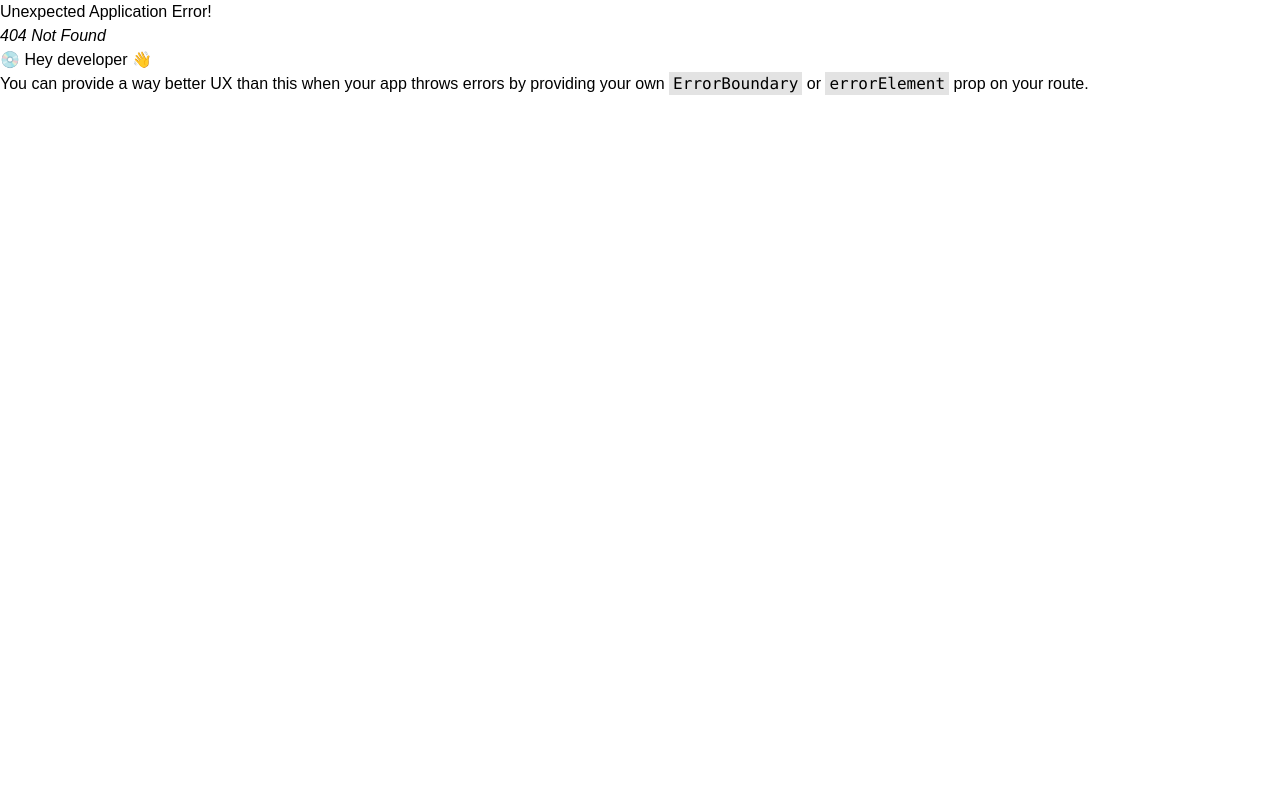
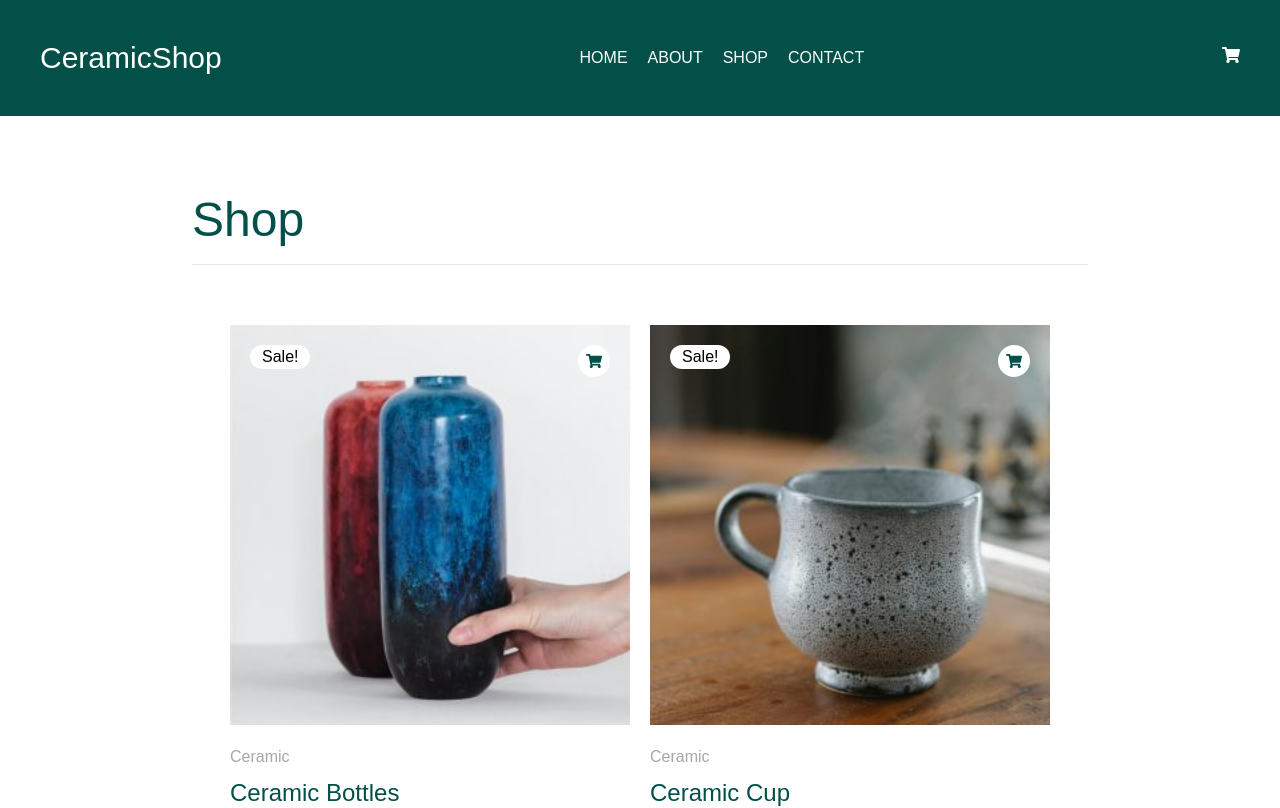
Before and after one commit to omergehad405/CeramicShop, a React (Vite) app: page /CeramicShop/shop in a window 1280 px wide. Before the commit this address had no page. Shown: the top 808 px of the page. Built offline with nearby package versions, Linux system fonts and the light colour scheme.

Commit message:
modifed roots

```diff
--- a/src/component/Cart.jsx
+++ b/src/component/Cart.jsx
@@ -29,7 +29,7 @@ function Cart() {
 
             <button className="mt-10">
               <Link
-                to="/shop"
+                to="/CeramicShop/shop"
                 className=" hover:text-white hover:bg-main transtition-text duration-500 text-center py-3 text-main border border-main my-2 font-bold uppercase tracking-widest px-10"
               >
                 Back To shop
--- a/src/component/CheckOut.jsx
+++ b/src/component/CheckOut.jsx
@@ -73,7 +73,7 @@ function CheckOut() {
 
             <button className="mt-10">
               <Link
-                to="/shop"
+                to="/CeramicShop/shop"
                 className=" hover:text-white hover:bg-main transtition-text duration-500 text-center py-3 text-main border border-main my-2 font-bold uppercase tracking-widest px-10"
               >
                 Back To shop
--- a/src/component/Footer.jsx
+++ b/src/component/Footer.jsx
@@ -25,7 +25,7 @@ function Footer() {
               </Link>
             </li>
             <li>
-              <Link className="text-main" to="/shop">
+              <Link className="text-main" to="/CeramicShop/shop">
                 Shop
               </Link>
             </li>
--- a/src/component/Header.jsx
+++ b/src/component/Header.jsx
@@ -11,8 +11,8 @@ function Header() {
   const [showCart, setShowCart] = useState(false);
   const { cart, removeProduct, increaseQuantity, decreaseQuantity } =
     useContext(ProductsContext);
-  const isCartPage = window.location.pathname === "/cart";
-  const isCheckoutPage = window.location.pathname === "/checkout";
+  const isCartPage = window.location.pathname === "/CeramicShop/cart";
+  const isCheckoutPage = window.location.pathname === "/CeramicShop/checkout";
   return (
     <div>
       <div className="md:hidden flex items-center justify-between px-10 py-10 bg-main">
@@ -24,7 +24,7 @@ function Header() {
           <li>
             <Link
               className="text-white hover:text-black transition-text duration-700 ease-in-out"
-              to="/"
+              to="/CeramicShop/"
             >
               Home
             </Link>
@@ -32,7 +32,7 @@ function Header() {
           <li>
             <Link
               className="text-white hover:text-black transition-text duration-700 ease-in-out"
-              to="/about"
+              to="/CeramicShop/about"
             >
               About
             </Link>
@@ -40,7 +40,7 @@ function Header() {
           <li>
             <Link
               className="text-white hover:text-black transition-text duration-700 ease-in-out"
-              to="/shop"
+              to="/CeramicShop/shop"
             >
               Shop
             </Link>
@@ -48,7 +48,7 @@ function Header() {
           <li>
             <Link
               className="text-white hover:text-black transition-text duration-700 ease-in-out"
-              to="/contact"
+              to="/CeramicShop/contact"
             >
               Contact
             </Link>
@@ -132,13 +132,13 @@ function Header() {
                 <div>
                   <div className="flex flex-col items-center mt-10  fixed top-[45rem]">
                     <Link
-                      to="/cart"
+                      to="/CeramicShop/cart"
                       className="w-[510px] hover:text-white hover:bg-main transtition-text duration-500 text-center py-2 text-main border border-main my-2 font-bold uppercase tracking-widest"
                     >
                       view cart
                     </Link>
                     <Link
-                      to="/checkout"
+                      to="/CeramicShop/checkout"
                       className="w-[510px] hover:text-white hover:bg-main transtition-text duration-500 text-center py-2 text-main border border-main my-2 font-bold uppercase tracking-widest"
                     >
                       checkout
@@ -180,7 +180,7 @@ function Header() {
             </NavLink>
           </li>
           <li className="w-full pl-5 py-3">
-            <NavLink className="text-black" to="/shop">
+            <NavLink className="text-black" to="/CeramicShop/shop">
               Shop
             </NavLink>
           </li>
--- a/src/component/pages/HomePage/PopularProducts.jsx
+++ b/src/component/pages/HomePage/PopularProducts.jsx
@@ -77,7 +77,7 @@ function PopularProducts() {
             <div className="pt-5 ">
               <h6 className="text-[#A4A8A7] pb-2">Ceramic</h6>
               <Link
-                to={`/profiles/${product.productId}`}
+                to={`/CeramicShop/shop/product/${product.productId}`}
                 className="text-2xl text-main"
               >
                 {product.productTitle}
--- a/src/component/pages/ShopPage/ProductPage.jsx
+++ b/src/component/pages/ShopPage/ProductPage.jsx
@@ -11,7 +11,7 @@ function ProductPage() {
   }, []);
 
   const { ProductId } = useParams();
-  const { products } = useContext(ProductsContext);
+  const { products, addToCart } = useContext(ProductsContext);
   const [section, setSection] = useState("description");
   const [reviews, setReviews] = useState([]);
   const [relatedProducts, setRelatedProducts] = useState([
@@ -147,7 +147,12 @@ function ProductPage() {
                 +
               </button>
             </div>
-            <button className="uppercase py-2 px-10 text-white transition duration-500 font-bold bg-main border-2  hover:text-main hover:bg-white hover:border-main">
+            <button
+              onClick={() => {
+                addToCart(product);
+              }}
+              className="uppercase py-2 px-10 text-white transition duration-500 font-bold bg-main border-2  hover:text-main hover:bg-white hover:border-main"
+            >
               Add To Cart
             </button>
           </div>
```
Also changed, not shown: src/main.jsx (+9 -9 lines).
